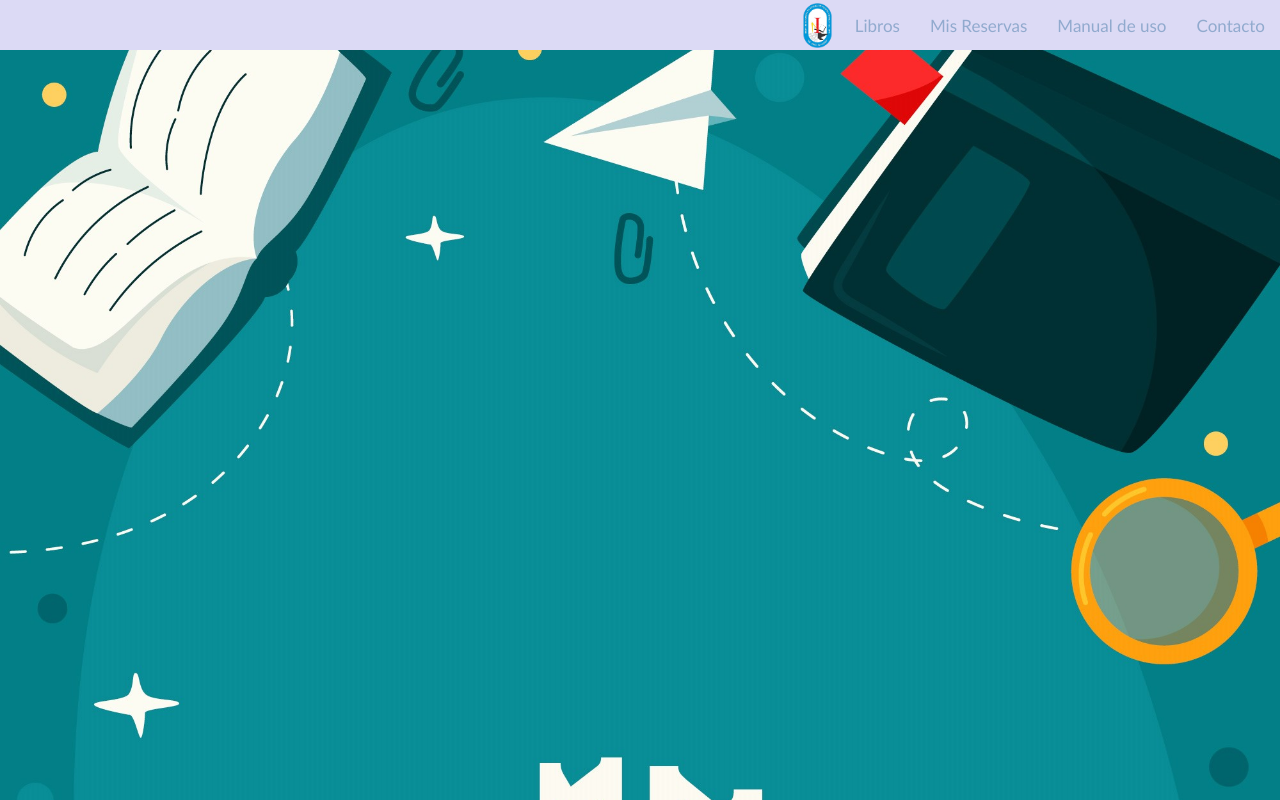
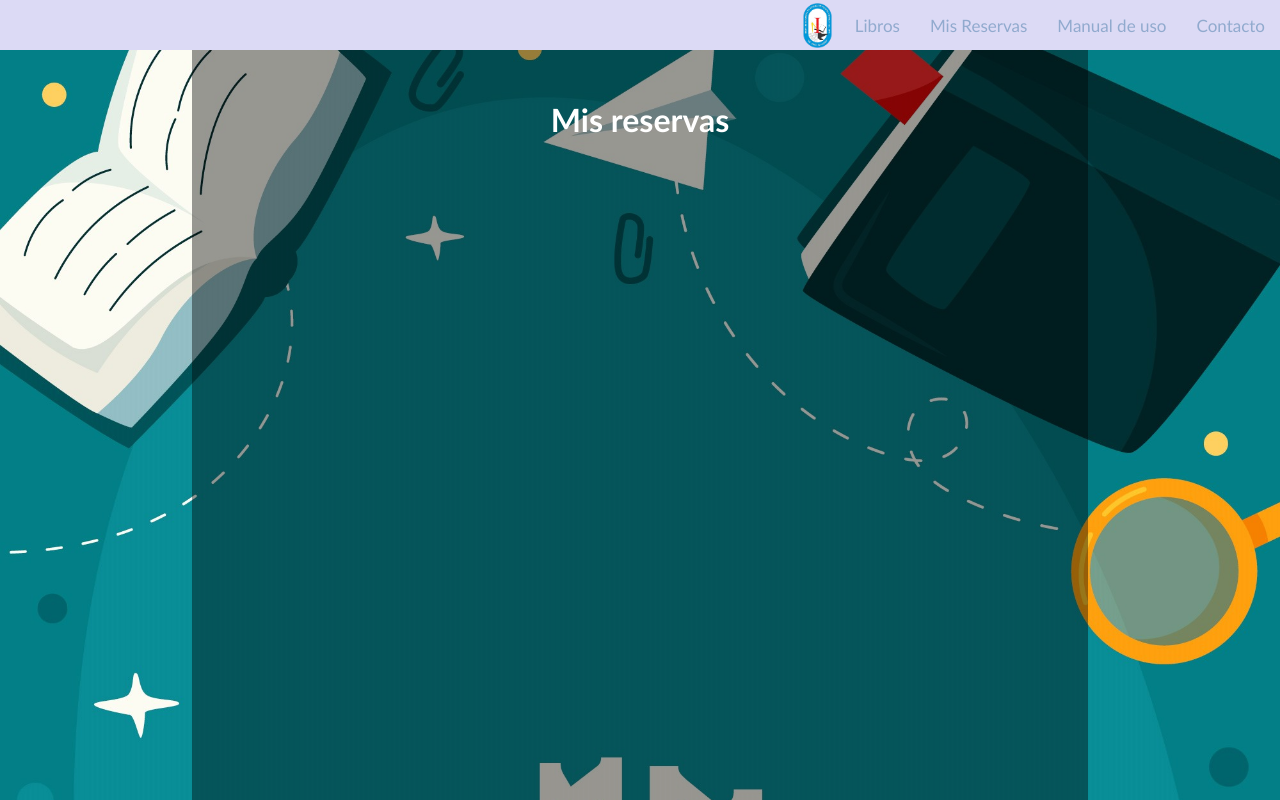
Before and after one commit to nerii006/biblioteca, a PHP site: page /reservas.php in a window 1280 px wide. Run offline with PHP 8.4, Linux system fonts and the light colour scheme.

Commit message:
Dale marti deja de programar en la misma pag

```diff
--- a/estilos/footer.css
+++ b/estilos/footer.css
@@ -1,6 +1,7 @@
 @import url('https://fonts.googleapis.com/css2?family=Lobster&display=swap');
 
 footer {
+    margin-top: 300px;
     z-index: 100;
     width: 100%;
     background-color: #2c2c2c;
--- a/estilos/general.css
+++ b/estilos/general.css
@@ -11,7 +11,7 @@ body {
     display: flex;
     justify-content: center;
 
-    width: 800px;
+    width: 70%;
     height: 100%;
     background-color: rgba(0, 0, 0, 0.404);
     position: absolute;
--- a/estilos/libros.css
+++ b/estilos/libros.css
@@ -10,6 +10,7 @@ h1{
 }
 
 .todo{
+    width: 100%;
     display: flex;
     flex-direction: column;
     align-items: center;
--- a/estilos/manuso.css
+++ b/estilos/manuso.css
@@ -10,7 +10,7 @@ body{
     align-items: center;
     justify-content: center;
     display: flex;
-    margin-top: 60px;
+    margin-top: 100px;
 }
 
 .card-title{
--- a/estilos/reservas.css
+++ b/estilos/reservas.css
@@ -5,3 +5,8 @@ body{
     align-items: center;
     row-gap: 1rem;
 }
+
+h1{
+    margin-top: 100px;
+    color: rgb(255, 255, 255);;
+}
--- a/reservas.php
+++ b/reservas.php
@@ -11,6 +11,13 @@
 <body>
 <?php include('template/header.php') ?>
 
+<div class="siseve">
+</div>
+<div class="todo">
+    <div>
+        <h1>Mis reservas</h1>
+    </div>
 
+</div>
 </body>
 </html>
```
